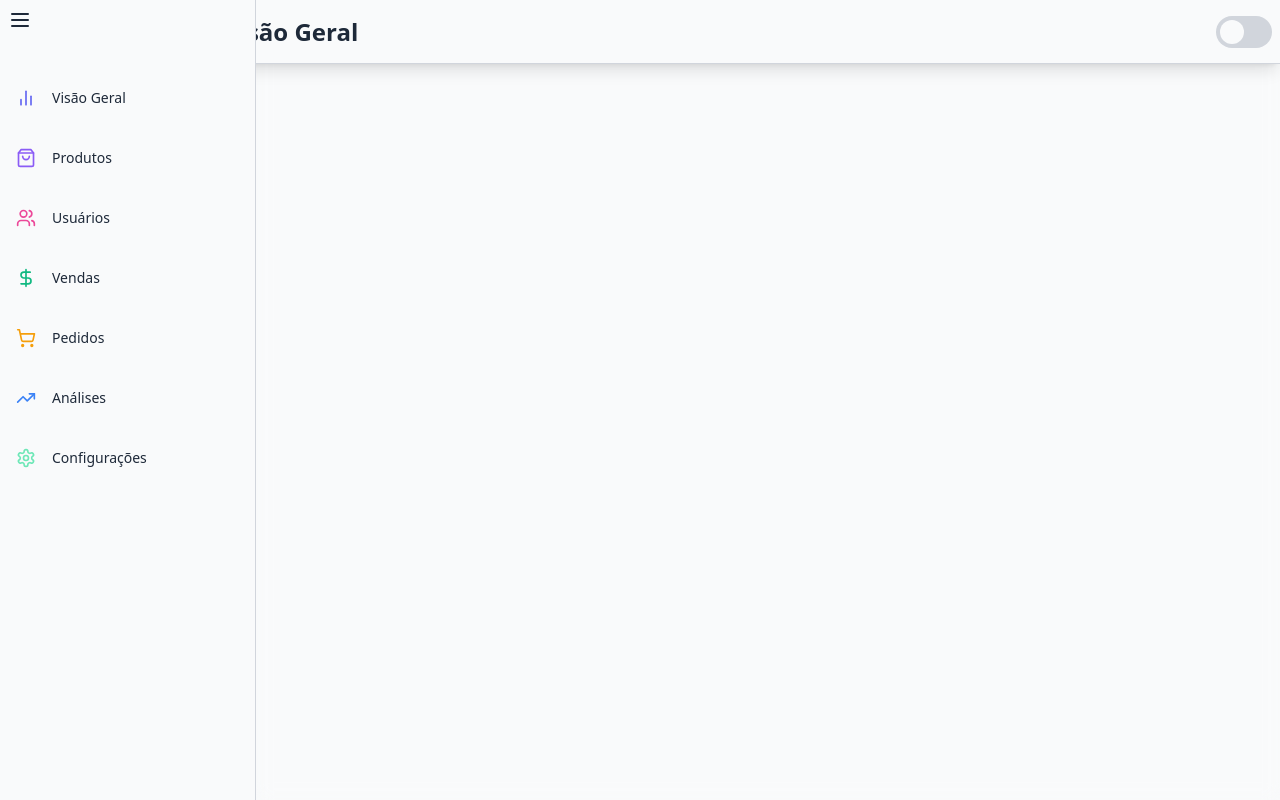
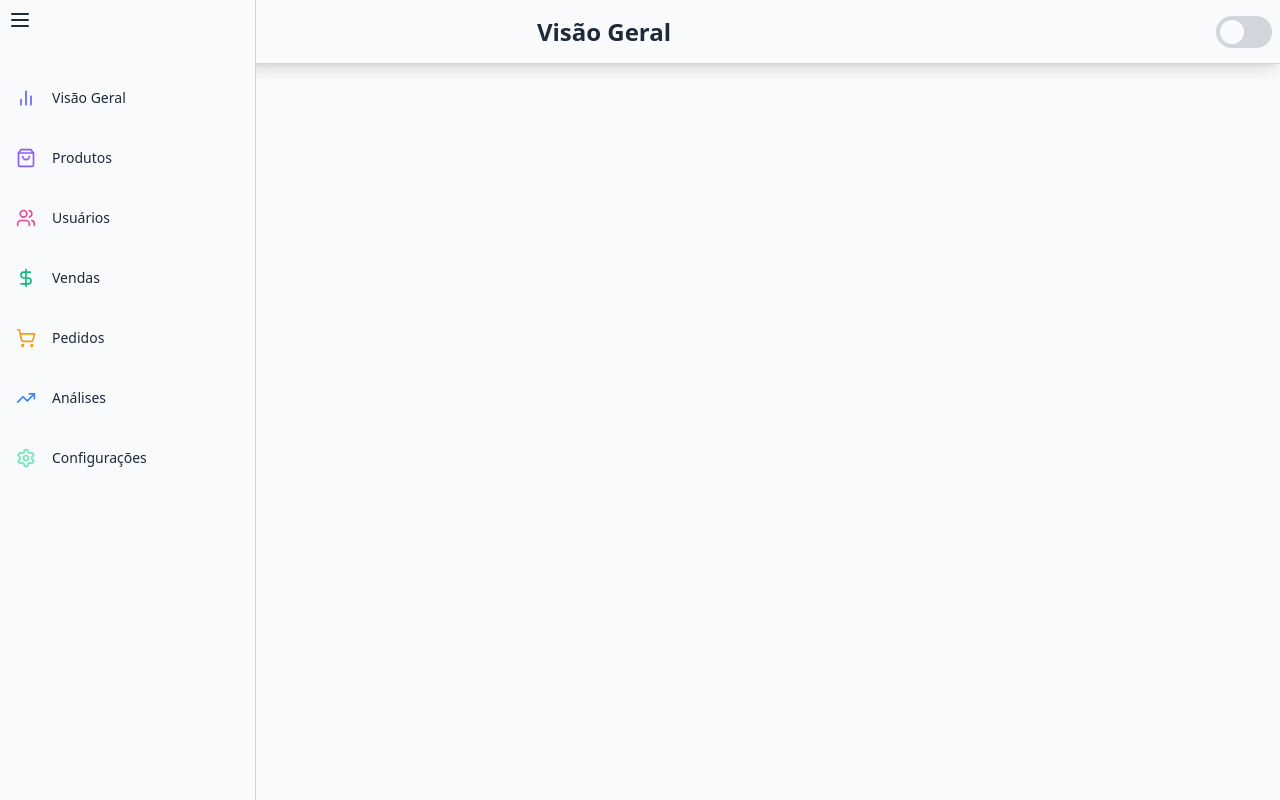
Before and after one commit to lailacampos/adm-dashboard, a React (Vite) app: page / in a window 1280 px wide. Built offline with nearby package versions, Linux system fonts and the light colour scheme.

Commit message:
refactor Header, Sidebar, and ThemeSwitcher components for improved layout and styling

```diff
--- a/src/components/Header.tsx
+++ b/src/components/Header.tsx
@@ -6,10 +6,10 @@ interface HeaderProps {
 
 const Header: React.FC<HeaderProps> = ({ title }) => {
     return (
-        <header className="bg-opacity-50 backdrop-blur-md shadow-lg border-b fixed top-0 w-full h-16 flex items-center justify-between
+        <header className="bg-opacity-50 backdrop-blur-md shadow-lg border-b fixed top-0 w-full h-16 flex items-center justify-between cursor-default z-15
             bg-gray-50 border-gray-300
             dark:bg-gray-800 dark:border-gray-700">
-            <div className="max-w-7xl ml-30 md:ml-48 text-left py-4 px-4 sm:px-6 lg:px-8">
+            <div className="max-w-7xl mx-auto text-center py-4 px-4 sm:px-6 lg:px-8">
                 <h1 className="text-2xl font-semibold text-gray-800 dark:text-gray-100">{title}</h1>
             </div>
             <ThemeSwitcher />
--- a/src/components/Sidebar.tsx
+++ b/src/components/Sidebar.tsx
@@ -11,7 +11,7 @@ const Sidebar: React.FC = () => {
 
     return (
         <motion.div
-            className={`relative z-10 transition-all duration-300 ease-in-out flex-shrink-0 ${isSidebarOpen ? "w-64" : "w-20"}`}
+            className={`relative transition-all duration-300 ease-in-out flex-shrink-0 z-20 ${isSidebarOpen ? "w-64" : "w-20"}`}
             animate={{ width: isSidebarOpen ? 256 : 80 }}
         >
             <div className="h-full flex flex-col bg-opacity-50 border-r
--- a/src/components/ThemeSwitcher.tsx
+++ b/src/components/ThemeSwitcher.tsx
@@ -9,7 +9,7 @@ const ThemeSwitcher: React.FC = () => {
     const theme = useSelector((state: RootState) => state.theme);
 
     return (
-        <label className="flex space-x-2 cursor-pointer">
+        <label className="flex space-x-2 cursor-pointer items-center">
             <div className="mr-2 text-gray-500"></div>
             <div className="relative">
                 <input
```
